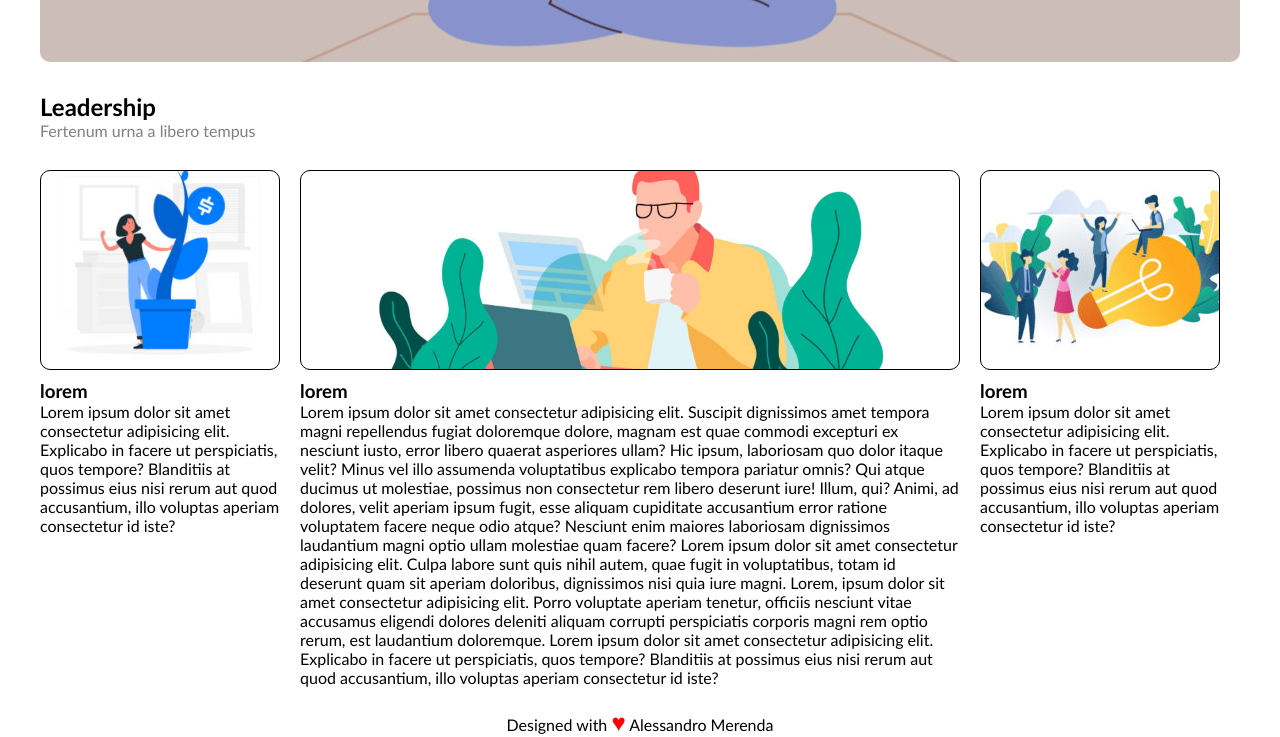
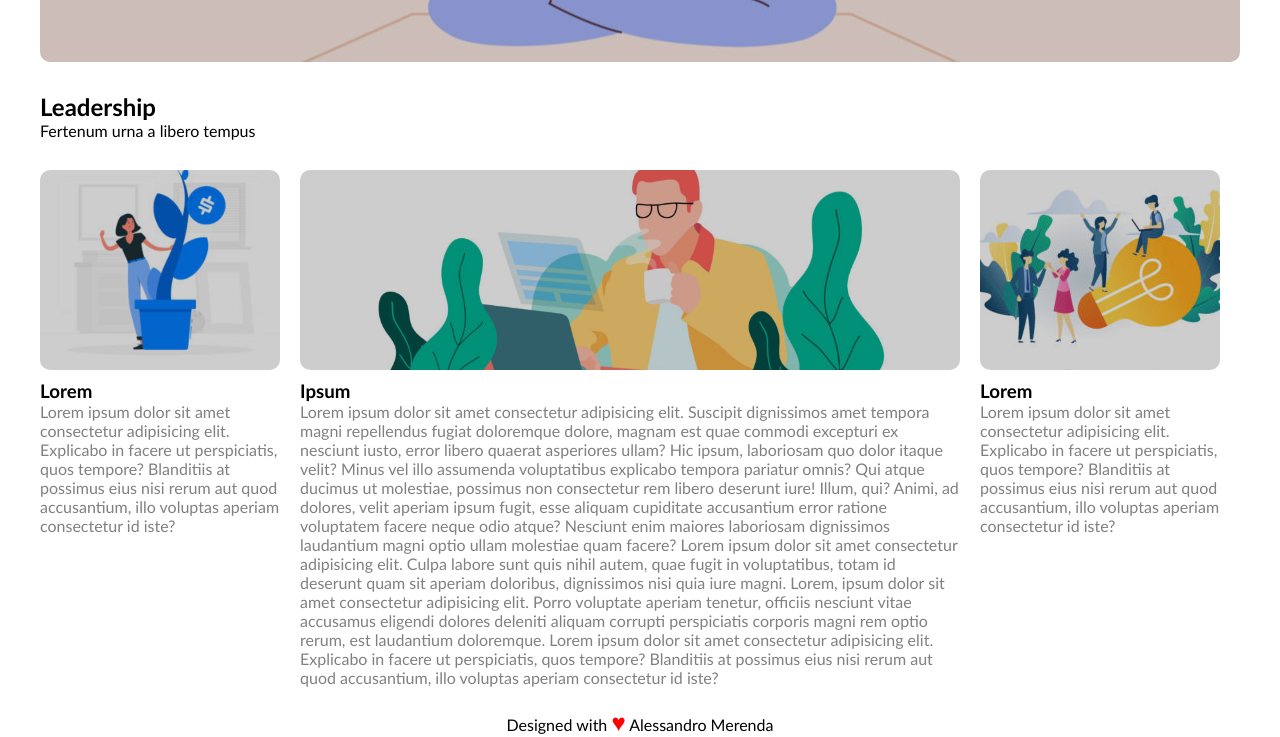
Before and after one commit to Alessandro2014/htmlcss-wp, a plain HTML site: page index.html in a window 1280 px wide. Shown: the part 583-1320 px from the top of the page. Drawn offline with Linux system fonts and the light colour scheme.

Commit message:
aggiunto opaque a img section

```diff
--- a/css/style.css
+++ b/css/style.css
@@ -44,76 +44,70 @@ li {
     background-image: url("../img/banner.jpg");
     background-position: center;
     margin: 30px 0;
+    color: white;
 }
 
 .spotlight {
     height: 500px;
-    padding: 25% 30% 10% 5%;
+    padding: 25% 40% 10% 5%;
     background-color: rgba(7, 7, 7, 0.2);
     border-radius: 10px;
 
 }
 
-.text {
-    color: gray;
+#text_spotlight {
+    font-size: 32px;
 }
 
-/* .text_spotlight{
-    width: 500px;
-    color: white
-} */
-
-#text_spotlight {
-    font-size: 32px;
-    color: white;
+.opaque {
+    height: 100%;
+    width: 100%;
+    background-color: rgba(7, 7, 7, 0.2);
+    border-radius: 10px;
 }
 
-#img_1 {
+.img_leadership {
     height: 200px;
     width: 20%;
     border-radius: 10px;
     background-position: center;
-    background-size: 100%;
     margin: 30px 20px 10px 0;
-    background-image: url("../img/img-1.jpg");
     float: left;
-    border: 1px solid black;
 }
 
-#img_2 {
+.img_1 {
+    background-size: 100%;
+    background-image: url("../img/img-1.jpg");
+}
+
+.img_2 {
     height: 200px;
     width: 55%;
     border-radius: 10px;
     background-size: 100%;
     background-position: center;
-    margin: 30px 20px 10px 0;
     background-image: url("../img/banner-2.jpg");
-    float: left;
-    border: 1px solid black;
 }
 
-#img_3 {
-    height: 200px;
-    width: 20%;
-    border-radius: 10px;
-    background-position: center;
-    margin: 30px 20px 10px 0;
+.img_3 {
     background-image: url("../img/img-3.jpg");
-    float: left;
-    border: 1px solid black;
 }
 
-.texto{
+.text {
     height: 200px;
     width: 20%;
     margin: 0px 20px 20px 0;
     float: left;
 }
-.textop{
+.text_along{
     height: auto;
     width: 55%;
     margin: 0px 20px 20px 0;
     float: left;
+}
+
+p {
+    color: gray;
 }
 
 footer {
--- a/index.html
+++ b/index.html
@@ -26,28 +26,31 @@
         </header>
         <!-- conclusione header + nav -->
         <main>
-
+            <!-- sezione spotlight -->
             <section class="section_1">
-                <div class="spotlight"><div class="text_spotlight"> <p id="text_spotlight">Pentium ac placerat dui interdum nunc in eros urna morbi</p>Lorem ipsum dolor sit amet consectetur, adipisicing elit. Blanditiis maiores amet adipisci vel provident sed expedita officiis dolores.</div></div>
-                <div class="opaco"></div>
+                <div class="spotlight"><div class="text_spotlight"> <p id="text_spotlight">Pentium ac placerat dui interdum nunc in eros urna morbi</p>Lorem ipsum dolor sit amet consectetur, adipisicing elit. Blanditiis maiores amet adipisci vel provident sed expedita officiis dolores. Lorem ipsum dolor sit amet consectetur adipisicing elit..</div></div>
             </section>
 
+            <!-- /sezione spotlight -->
+
+            <!-- sezione Leadership -->
+
             <section>
-                <h2>Leadership</h2> <span class="text">Fertenum urna a libero tempus</span>
+                <h2>Leadership</h2> <span>Fertenum urna a libero tempus</span>
             </section>
 
             <section class="img_section clearfix">
-                <div id="img_1"></div>
+                <div class="img_leadership img_1"><div class="opaque"></div></div>
 
-                <div id="img_2"></div>
+                <div class="img_leadership img_2"><div class="opaque"></div></div>
 
-                <div id="img_3"></div>
+                <div class="img_leadership img_3"><div class="opaque"></div></div>
 
-                <div class="texto"> <h3>lorem</h3> <p>Lorem ipsum dolor sit amet consectetur adipisicing elit. Explicabo in facere ut perspiciatis, quos tempore? Blanditiis at possimus eius nisi rerum aut quod accusantium, illo voluptas aperiam consectetur id iste?</p></div>
-                <div class="textop"> <h3>lorem</h3> <p>Lorem ipsum dolor sit amet consectetur adipisicing elit. Suscipit dignissimos amet tempora magni repellendus fugiat doloremque dolore, magnam est quae commodi excepturi ex nesciunt iusto, error libero quaerat asperiores ullam?
+                <div class="text"> <h3>Lorem</h3> <p>Lorem ipsum dolor sit amet consectetur adipisicing elit. Explicabo in facere ut perspiciatis, quos tempore? Blanditiis at possimus eius nisi rerum aut quod accusantium, illo voluptas aperiam consectetur id iste?</p></div>
+                <div class="text_along"> <h3>Ipsum</h3> <p>Lorem ipsum dolor sit amet consectetur adipisicing elit. Suscipit dignissimos amet tempora magni repellendus fugiat doloremque dolore, magnam est quae commodi excepturi ex nesciunt iusto, error libero quaerat asperiores ullam?
                 Hic ipsum, laboriosam quo dolor itaque velit? Minus vel illo assumenda voluptatibus explicabo tempora pariatur omnis? Qui atque ducimus ut molestiae, possimus non consectetur rem libero deserunt iure! Illum, qui?
                 Animi, ad dolores, velit aperiam ipsum fugit, esse aliquam cupiditate accusantium error ratione voluptatem facere neque odio atque? Nesciunt enim maiores laboriosam dignissimos laudantium magni optio ullam molestiae quam facere? Lorem ipsum dolor sit amet consectetur adipisicing elit. Culpa labore sunt quis nihil autem, quae fugit in voluptatibus, totam id deserunt quam sit aperiam doloribus, dignissimos nisi quia iure magni. Lorem, ipsum dolor sit amet consectetur adipisicing elit. Porro voluptate aperiam tenetur, officiis nesciunt vitae accusamus eligendi dolores deleniti aliquam corrupti perspiciatis corporis magni rem optio rerum, est laudantium doloremque. Lorem ipsum dolor sit amet consectetur adipisicing elit. Explicabo in facere ut perspiciatis, quos tempore? Blanditiis at possimus eius nisi rerum aut quod accusantium, illo voluptas aperiam consectetur id iste?</p></div>
-                <div class="texto"> <h3>lorem</h3> <p>Lorem ipsum dolor sit amet consectetur adipisicing elit. Explicabo in facere ut perspiciatis, quos tempore? Blanditiis at possimus eius nisi rerum aut quod accusantium, illo voluptas aperiam consectetur id iste?</p></div>
+                <div class="text"> <h3>Lorem</h3> <p>Lorem ipsum dolor sit amet consectetur adipisicing elit. Explicabo in facere ut perspiciatis, quos tempore? Blanditiis at possimus eius nisi rerum aut quod accusantium, illo voluptas aperiam consectetur id iste?</p></div>
 
             </section>
 
```
